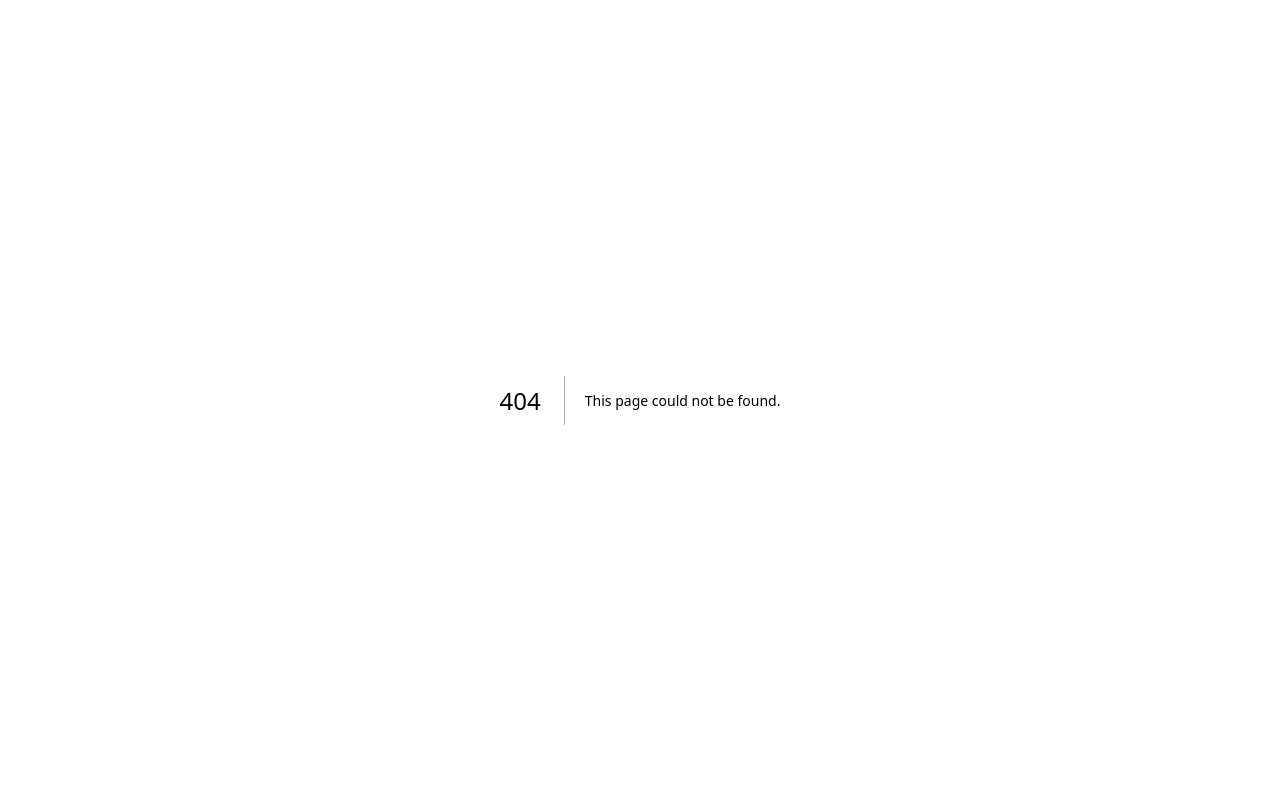
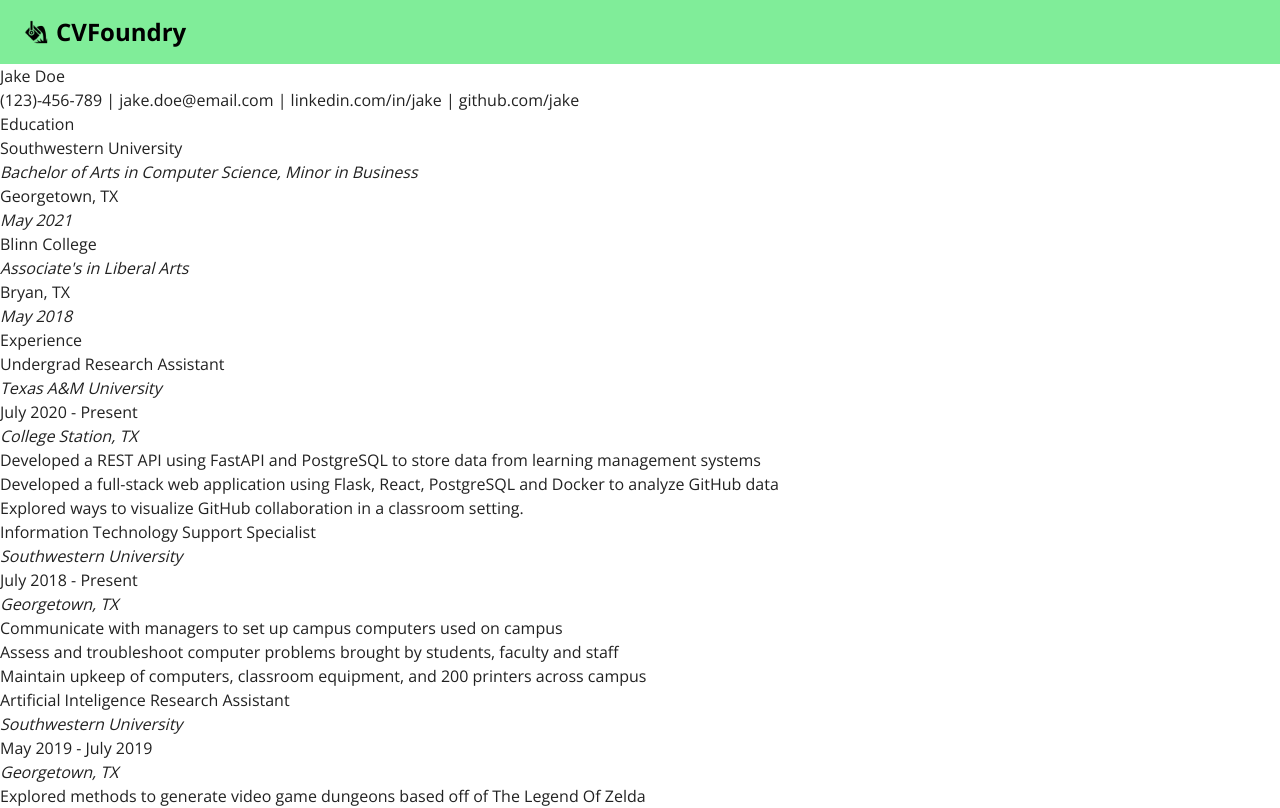
Before and after one commit to treywaevin/cvfoundry, a Next.js app: page /dashboard in a window 1280 px wide. Before the commit this address had no page. Shown: the top 808 px of the page. Built offline with nearby package versions, Linux system fonts and the light colour scheme.

Commit message:
small changes + starting dashboard

```diff
--- a/src/pages/_app.tsx
+++ b/src/pages/_app.tsx
@@ -1,10 +1,6 @@
 import "../styles/globals.css";
 import { AppProps } from "next/app";
 import { Open_Sans } from "next/font/google";
-import { Inter } from 'next/font/google'
-
-// If loading a variable font, you don't need to specify the font weight
-const inter = Inter({ subsets: ['latin'] })
 
 const sans = Open_Sans({
   weight: ["800", "700"],
--- a/src/pages/resume.tsx
+++ b/src/pages/dashboard.tsx
@@ -1,16 +1,13 @@
 import Preview from '../views/components/ResumePage/Preview';
+import ResumeTopBar from '@/views/components/ResumePage/ResumeTopBar';
 import '../styles/globals.css';
 import { ThemeProvider } from '@mui/material';
 import theme from './theme';
 export default function Resume() {
   return (
     <ThemeProvider theme={theme}>
-      <div>
-        <h1 className="text-3xl font-bold underline">
-        Hello world!
-        </h1>
-        <Preview />
-      </div>
+      <ResumeTopBar />
+      <Preview />
     </ThemeProvider>
   );
 }
--- a/src/views/components/ResumePage/Preview.tsx
+++ b/src/views/components/ResumePage/Preview.tsx
@@ -1,6 +1,6 @@
 const Preview = () => {
   return (
-    <div className="max-w-4xl mx-auto my-10 p-8 bg-white shadow-lg rounded-lg font-serif">
+    <div className="max-w-4xl p-8 bg-white shadow-lg rounded-lg font-serif">
       {/* Header */}
       <div className="flex justify-center items-center pb-2 mb-2">
         <div>
--- /dev/null
+++ b/src/views/components/ResumePage/ResumeTopBar.tsx
@@ -0,0 +1,37 @@
+import { AppBar, Typography, Button, CssBaseline, Toolbar, Divider, Icon } from "@mui/material";
+import logo from "@/images/logo.png";
+
+function ResumeTopBar() {
+  return (
+    <>
+    <CssBaseline />
+    <AppBar sx={{
+      position: 'static',
+      backgroundColor:'transparent',
+      boxShadow: 'none'
+    }}>
+      <Toolbar></Toolbar>
+    </AppBar>
+    <AppBar style={{
+        backgroundColor: '#80ed99',
+        boxShadow: 'none',
+        position: 'fixed',
+      }}>
+        <Toolbar>
+          <Icon>
+            <img src={logo.src} alt="logo" style={{width: '100px'}} />
+          </Icon>
+          <Typography variant="h5"
+            sx={{
+              flexGrow: 1,
+              fontWeight: "bold",
+              color: 'black',
+              ml: 1,
+            }}>CVFoundry</Typography>
+        </Toolbar>
+    </AppBar>
+  </>
+  )
+}
+
+export default ResumeTopBar;
```
